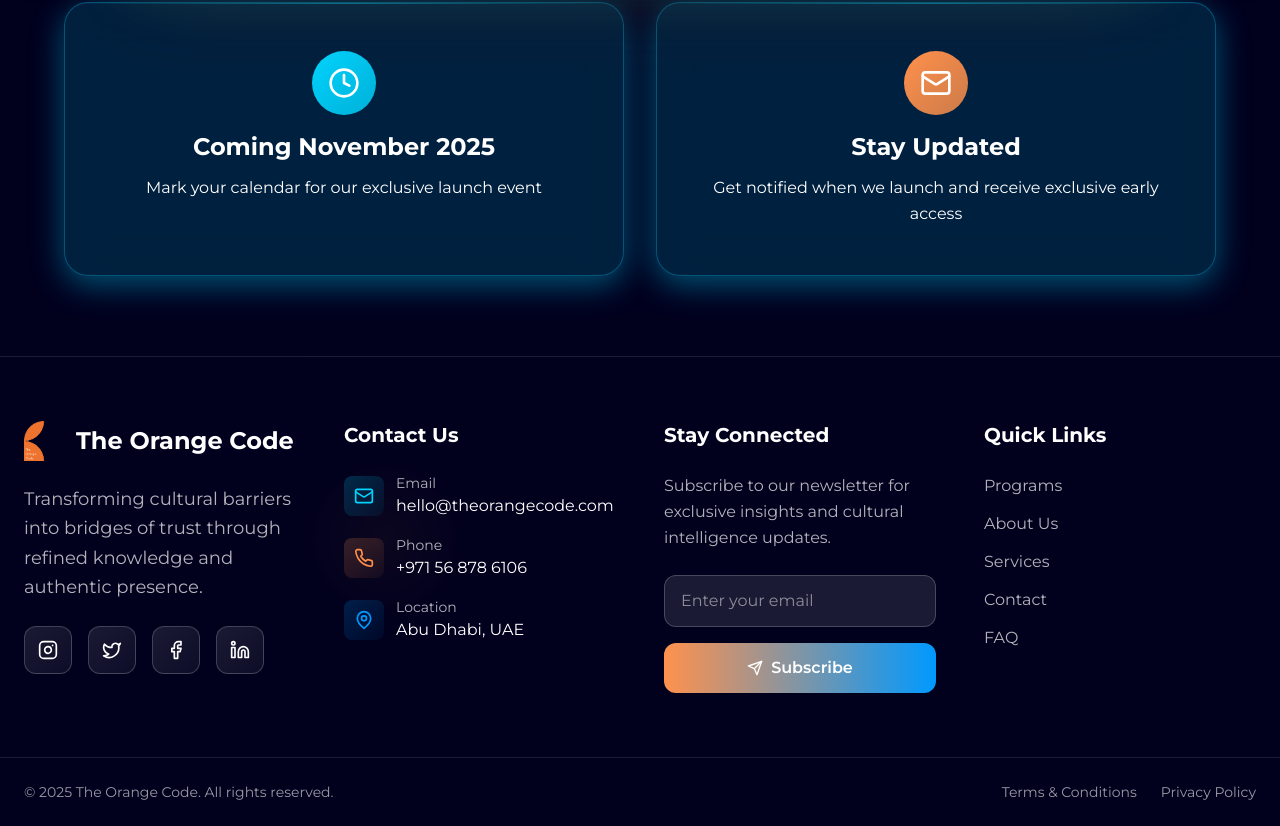
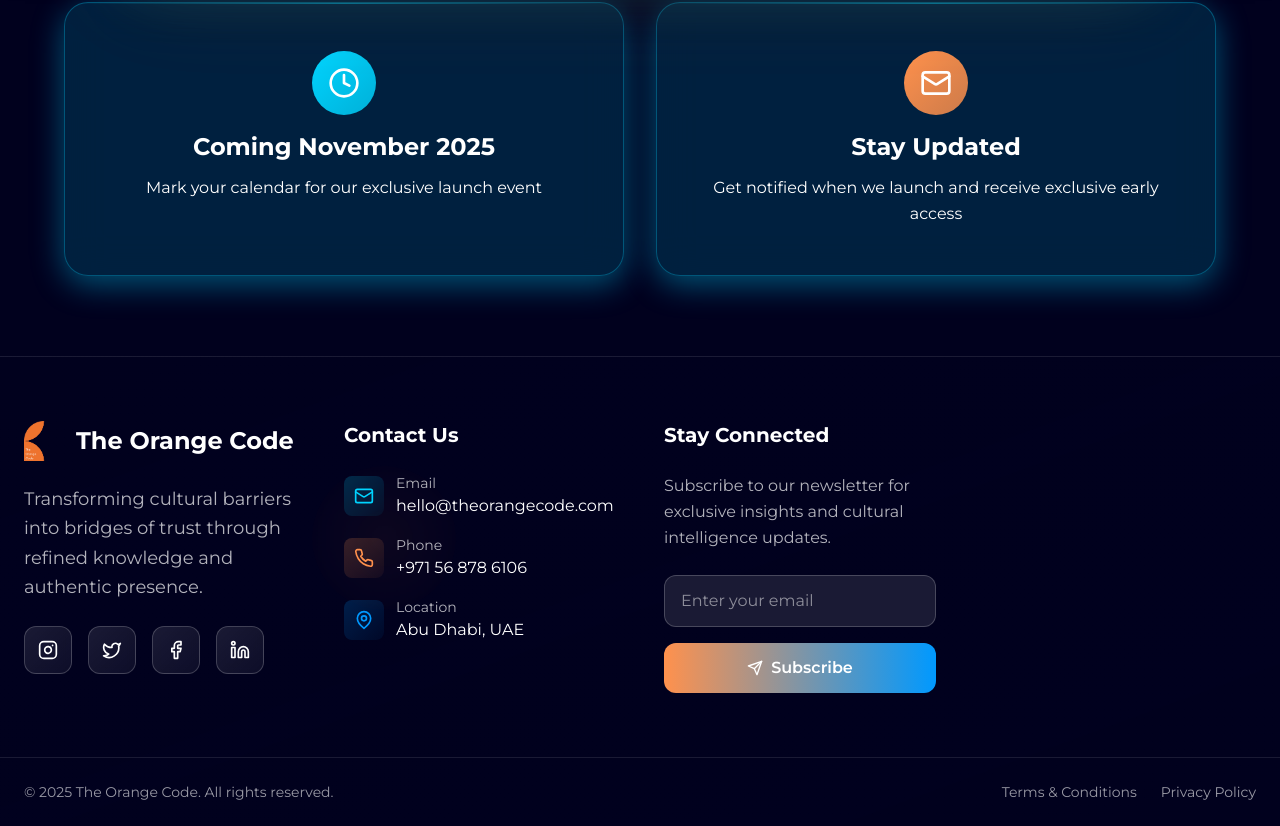
Before and after one commit to sksh100/theorangecode, a Next.js app: page / in a window 1280 px wide. Shown: the part 878-1704 px from the top of the page. Built offline with nearby package versions, Linux system fonts and the light colour scheme.

Commit message:
Hide Quick Links section on coming-soon page

```diff
--- a/src/app/page.tsx
+++ b/src/app/page.tsx
@@ -163,7 +163,7 @@ export default function Home() {
         </div>
       </section>
 
-      <ModernFooter />
+      <ModernFooter hideQuickLinks={true} />
     </div>
   )
 }
--- a/src/components/ModernFooter.tsx
+++ b/src/components/ModernFooter.tsx
@@ -6,7 +6,11 @@ import Image from 'next/image'
 import { Instagram, Twitter, Facebook, Linkedin, Mail, Phone, MapPin, Send, Crown } from 'lucide-react'
 import Link from 'next/link'
 
-export function ModernFooter() {
+interface ModernFooterProps {
+  hideQuickLinks?: boolean
+}
+
+export function ModernFooter({ hideQuickLinks = false }: ModernFooterProps = {} as ModernFooterProps) {
   const [email, setEmail] = useState('')
   const [isSubscribed, setIsSubscribed] = useState(false)
 
@@ -193,6 +197,7 @@ export function ModernFooter() {
             </motion.div>
 
             {/* Quick Links */}
+            {!hideQuickLinks && (
               <motion.div
                 initial={{ opacity: 0, y: 30 }}
                 whileInView={{ opacity: 1, y: 0 }}
@@ -218,6 +223,7 @@ export function ModernFooter() {
                   </Link>
                 </div>
               </motion.div>
+            )}
           </div>
         </div>
 
```
Lines whose indentation alone changed are shown as unchanged.
